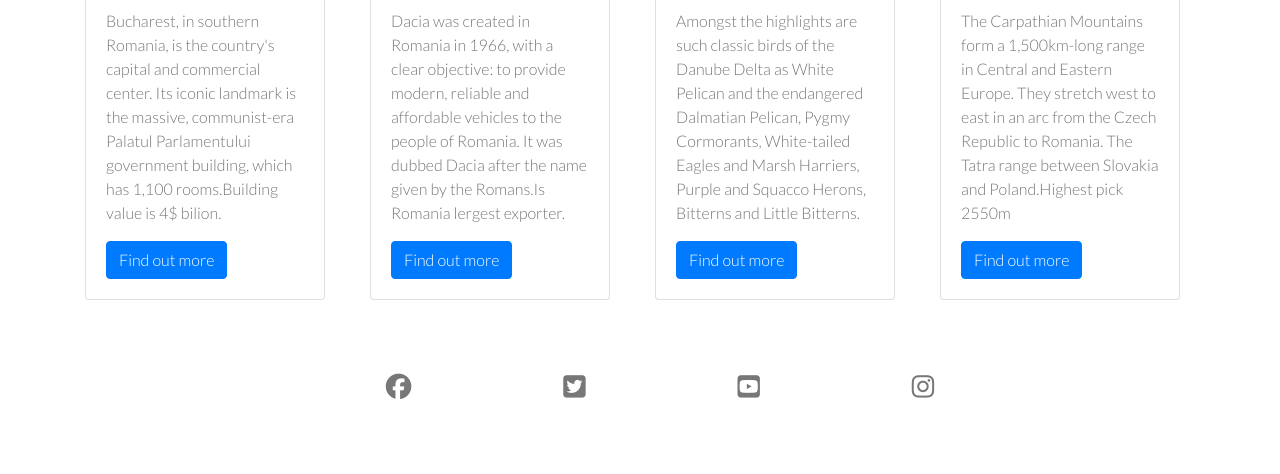
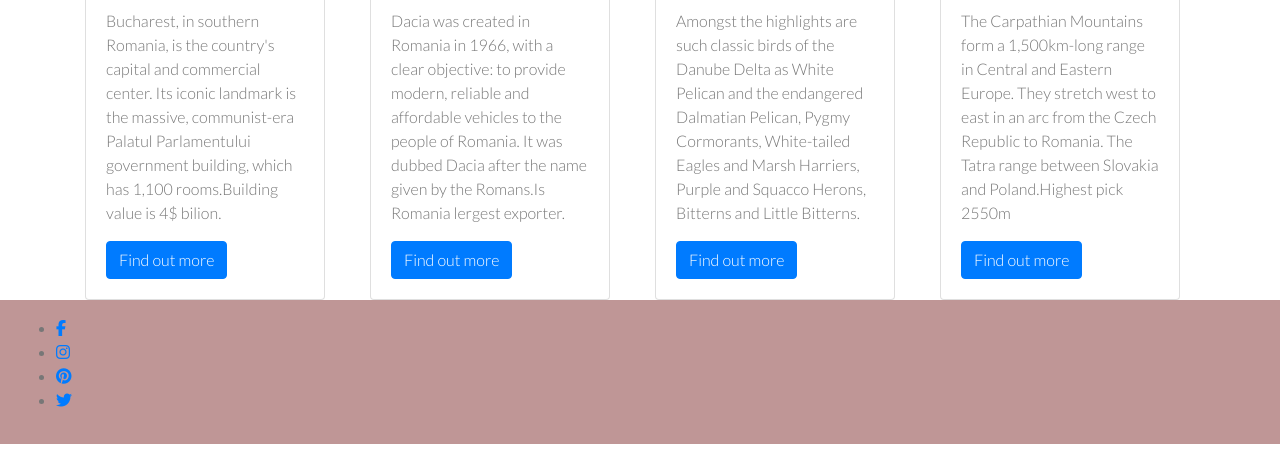
Before and after one commit to Laidybird/Discover-Romania-, a plain HTML site: page index.html in a window 1280 px wide. Shown: the part 1022-1496 px from the top of the page. After the commit the page ends 1466 px from the top, so only its background shows below. Drawn offline with nearby package versions, Linux system fonts and the light colour scheme; a web font is replaced by a local one.

Commit message:
Adding some style to footer section

```diff
--- a/CSS/style.css
+++ b/CSS/style.css
@@ -40,25 +40,6 @@ body {
 h3 {
     text-align: center;
 }
-footer{
-    height: 150px;
-}
-
-.social-networks{
-    text-align: center;
-
-}
-
-.social-networks li{
-    display: inline;
-}
-
-.social-networks i{
-    font-size: 160%;
-    margin: 1%;
-    padding: 5%;
-    color: #777777;
-}
 
 * {
     box-sizing: border-box;
@@ -70,3 +51,12 @@ footer{
     flex: 33.33%;
     padding: 5px;
 }
+.social-footer {
+    padding: 1rem;
+    background: #bf9696;
+    display: -webkit-flex;
+    display: -ms-flexbox;
+    display: flex;
+
+
+}
--- a/index.html
+++ b/index.html
@@ -1,5 +1,6 @@
 <!DOCTYPE html>
 <html lang="en">
+
 <head>
     <meta charset="UTF-8">
     <meta http-equiv="X-UA-Compatible" content="IE=edge">
@@ -9,6 +10,7 @@
     <link rel="stylesheet" href="CSS/style.css">
     <script src="https://kit.fontawesome.com/d690a38283.js" crossorigin="anonymous"></script>
 </head>
+
 <body>
 
     <header>
@@ -47,7 +49,9 @@
                         <img class=card-image-top src="image/pexels-av-raw-9504777.jpg" alt="Card image cap">
                         <div class="card-body">
                             <h3 class="card-title">Romania's Capital</h3>
-                <p class="card-text">Bucharest, in southern Romania, is the country's capital and commercial center. Its iconic landmark is the massive, communist-era Palatul Parlamentului government building, which has 1,100 rooms.Building value is 4$ bilion.</p>
+                            <p class="card-text">Bucharest, in southern Romania, is the country's capital and commercial
+                                center. Its iconic landmark is the massive, communist-era Palatul Parlamentului
+                                government building, which has 1,100 rooms.Building value is 4$ bilion.</p>
                             <a href="https://en.wikipedia.org/wiki/Bucharest" class="btn btn-primary">Find out more</a>
                         </div>
                     </div>
@@ -57,7 +61,9 @@
                         <img class="card-image-top" src="image/pexels-andrei-5515686.jpg" alt="Card image top">
                         <div class="card-body">
                             <h3 class="card-title">Dacia Cars, Romania</h3>
-               <p class="card-text">Dacia was created in Romania in 1966, with a clear objective: to provide modern, reliable and affordable vehicles to the people of Romania. It was dubbed Dacia after the name given by the Romans.Is Romania lergest exporter.</p>
+                            <p class="card-text">Dacia was created in Romania in 1966, with a clear objective: to
+                                provide modern, reliable and affordable vehicles to the people of Romania. It was dubbed
+                                Dacia after the name given by the Romans.Is Romania lergest exporter.</p>
 
                             <a href="https://ro.wikipedia.org/wiki/Dacia" class="btn btn-primary">Find out more</a>
 
@@ -66,11 +72,15 @@
                 </div>
                 <div class="col col-md-3">
                     <div class="card" style="width: 15rem;">
-            <img class="card-image-top" src="image/pexels-andrei-prodan-6216084 (1).jpg" alt="Card image top">
+                        <img class="card-image-top" src="image/pexels-andrei-prodan-6216084 (1).jpg"
+                            alt="Card image top">
                         <div class="card-body">
                             <h3 class="card-title">Danube Delta, Romania</h3>
-            <p class="card-text">Amongst the highlights are such classic birds of the Danube Delta as White Pelican and the endangered Dalmatian Pelican, Pygmy Cormorants, White-tailed Eagles and Marsh Harriers, Purple and Squacco Herons, Bitterns and Little Bitterns.</p>
-            <a href="https://en.wikipedia.org/wiki/Danube_Delta" class="btn btn-primary">Find out more</a>
+                            <p class="card-text">Amongst the highlights are such classic birds of the Danube Delta as
+                                White Pelican and the endangered Dalmatian Pelican, Pygmy Cormorants, White-tailed
+                                Eagles and Marsh Harriers, Purple and Squacco Herons, Bitterns and Little Bitterns.</p>
+                            <a href="https://en.wikipedia.org/wiki/Danube_Delta" class="btn btn-primary">Find out
+                                more</a>
                         </div>
                     </div>
                 </div>
@@ -79,22 +89,27 @@
                         <img class="card-image-top" src="image/pexels-roman-odintsov-5667934.jpg" alt="Card image top">
                         <div class="card-body">
                             <h3 class="card-title">Carpathian Mountains</h3>
-            <p class="card-text">The Carpathian Mountains form a 1,500km-long range in Central and Eastern Europe. They stretch west to east in an arc from the Czech Republic to Romania. The Tatra range between Slovakia and Poland.Highest pick 2550m</p>
-            <a href="https://en.wikipedia.org/wiki/Carpathian_Mountains" class="btn btn-primary">Find out more</a>
+                            <p class="card-text">The Carpathian Mountains form a 1,500km-long range in Central and
+                                Eastern Europe. They stretch west to east in an arc from the Czech Republic to Romania.
+                                The Tatra range between Slovakia and Poland.Highest pick 2550m</p>
+                            <a href="https://en.wikipedia.org/wiki/Carpathian_Mountains" class="btn btn-primary">Find
+                                out more</a>
                         </div>
                     </div>
                 </div>
             </div>
     </section>
-        <section>
-            <footer>
-                <ul class="social-networks">
-                    <li><a href="https://www.facebook.com" target="_blank"><i class="fab fa-facebook"> </i></li>
-                    <li><a href="https://www.twitter.com" target="_blank"><i class="fab fa-twitter-square"> </i></li>
-                    <li><a href="https://www.youtube.com" target="_blank"><i class="fab fa-youtube-square"> </i></li>
-                    <li><a href="https://www.instagram.com" target="_blank"><i class="fab fa-instagram"> </i></li>
+    <footer class="social-footer">
+        <div class="social-footer-icons">
+        <ul class="menu-simple">
+            <li><a href="https://www.facebook.com/"><i class="fa fa-facebook"></i></a></li>
+            <li><a href="https://www.instagram.com/"><i class="fa fa-instagram"></i></a></li>
+            <li><a href="https://www.pinterest.com/"><i class="fa fa-pinterest"></i></a></li>
+            <li><a href="https://www.twitter.com/"><i class="fa fa-twitter"></i></a></li>
         </ul>
+        </div>
+
     </footer>
-        </section>
 </body>
+
 </html>
```
Lines whose indentation alone changed are shown as unchanged.
